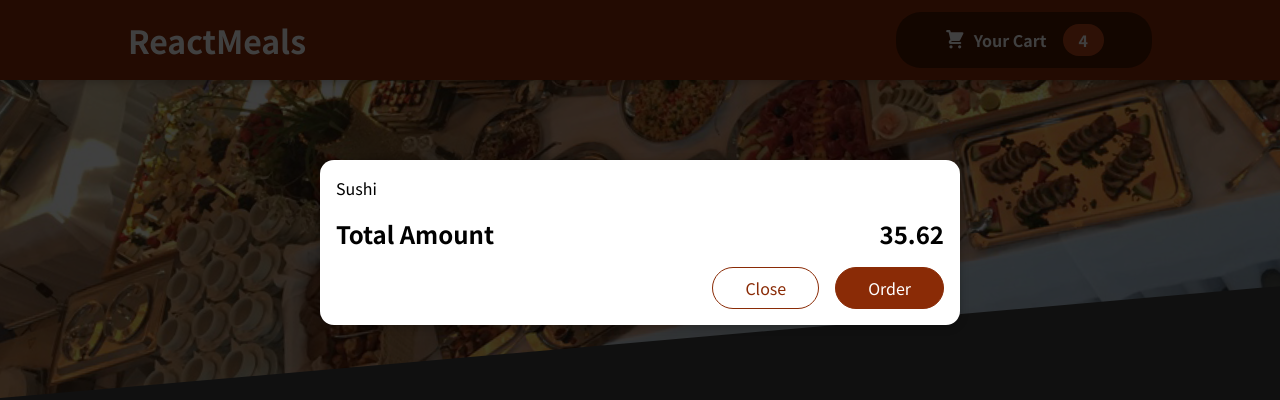
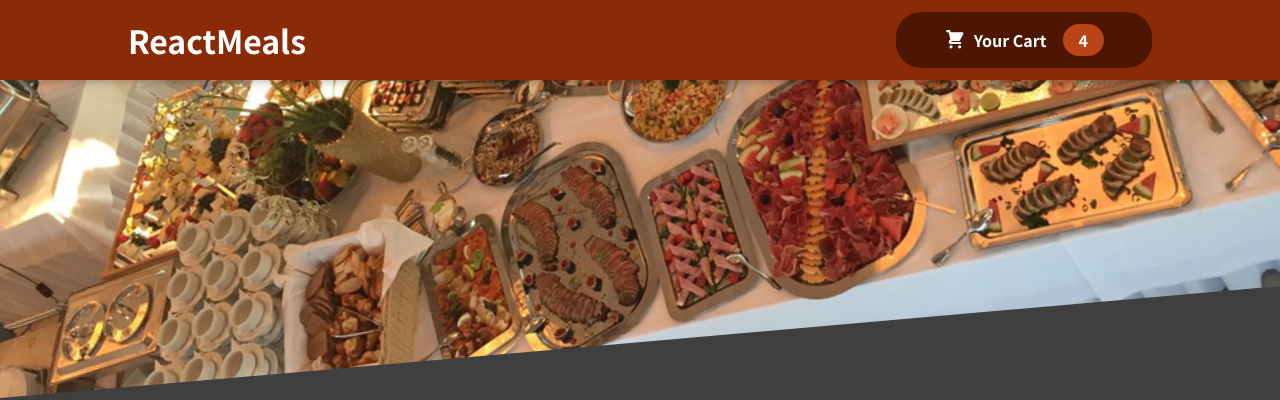
Before and after one commit to surya0180/React-Food-Order-Web, a React (Create React App) app: page / in a window 1280 px wide. Shown: the top 400 px of the page. Built offline with nearby package versions, Linux system fonts and the light colour scheme.

Commit message:
Added backdrops and buttons state for cart overlay

```diff
--- a/src/App.js
+++ b/src/App.js
@@ -1,13 +1,24 @@
-import React, { Fragment } from 'react';
+import React, { Fragment, useState } from 'react';
 import Header from './components/Layout/Header';
 import Meals from './components/Meals/Meals'
 import Cart from './components/Cart/Cart'
 
 function App() {
+
+  const [cartIsShown, setCartIsShown] = useState(false);
+
+  const showCartHandler = () => {
+    setCartIsShown(true);
+  };
+
+  const hideCartHandler = () => {
+    setCartIsShown(false);
+  }
+
   return (
     <Fragment>
-      <Cart />
-      <Header />
+      {cartIsShown && <Cart onCloseCart={hideCartHandler}/>}
+      <Header onShowCart={showCartHandler}/>
       <main>
         <Meals />
       </main>
--- a/src/components/Cart/Cart.jsx
+++ b/src/components/Cart/Cart.jsx
@@ -2,7 +2,7 @@
 import classes from "./Cart.module.css";
 import Modal from "../UI/Modal/Modal";
 
-const Cart = () => {
+const Cart = (props) => {
   const cartItems = (
     <ul className={classes["cart-items"]}>
       {[
@@ -19,15 +19,15 @@
   );
 
   return (
-    <Modal>
+    <Modal onCloseCart={props.onCloseCart}>
       {cartItems}
       <div className={classes.total}>
         <span>Total Amount</span>
         <span>35.62</span>
       </div>
       <div className={classes.actions}>
-        <button className={classes["button--alt"]}>Close</button>
-        <button className={classes.button}>Order</button>
+        <button className={classes["button--alt"]} onClick={props.onCloseCart}>Close</button>
+        <button className={classes.button} onClick={props.onCloseCart}>Order</button>
       </div>
     </Modal>
   );
--- a/src/components/Layout/Header.jsx
+++ b/src/components/Layout/Header.jsx
@@ -3,12 +3,12 @@
 import mealsImage from  "../../assets/meals.jpg";
 import HeaderCardButton from "./HeaderCardButton";
 
-const Header = () => {
+const Header = (props) => {
   return (
     <React.Fragment>
       <header className={classes.header}>
         <h1>ReactMeals</h1>
-        <HeaderCardButton></HeaderCardButton>
+        <HeaderCardButton onShowCart={props.onShowCart}></HeaderCardButton>
       </header>
       <div className={classes['main-image']}>
         <img
--- a/src/components/Layout/HeaderCardButton.jsx
+++ b/src/components/Layout/HeaderCardButton.jsx
@@ -5,7 +5,7 @@
 
 const HeaderCardButton = (props) => {
     return <React.Fragment>
-        <button className={classes.button}>
+        <button className={classes.button} onClick={props.onShowCart}>
             <span className={classes.icon}><CartIcon/></span>
             <span>Your Cart</span>
             <span className={classes.badge}>4</span>
--- a/src/components/UI/Modal/Modal.jsx
+++ b/src/components/UI/Modal/Modal.jsx
@@ -3,7 +3,7 @@
 import classes from "./Modal.module.css";
 
 const Backdrop = (props) => {
-  return <div className={classes.backdrop}></div>;
+  return <div className={classes.backdrop} onClick={props.onCloseCart}></div>;
 };
 
 const ModalOverlay = (props) => {
@@ -19,7 +19,7 @@
 const Modal = (props) => {
   return (
     <React.Fragment>
-      {ReactDom.createPortal(<Backdrop />, portalElement)}
+      {ReactDom.createPortal(<Backdrop onCloseCart={props.onCloseCart} />, portalElement)}
       {ReactDom.createPortal(
         <ModalOverlay>{props.children}</ModalOverlay>,
         portalElement
```
